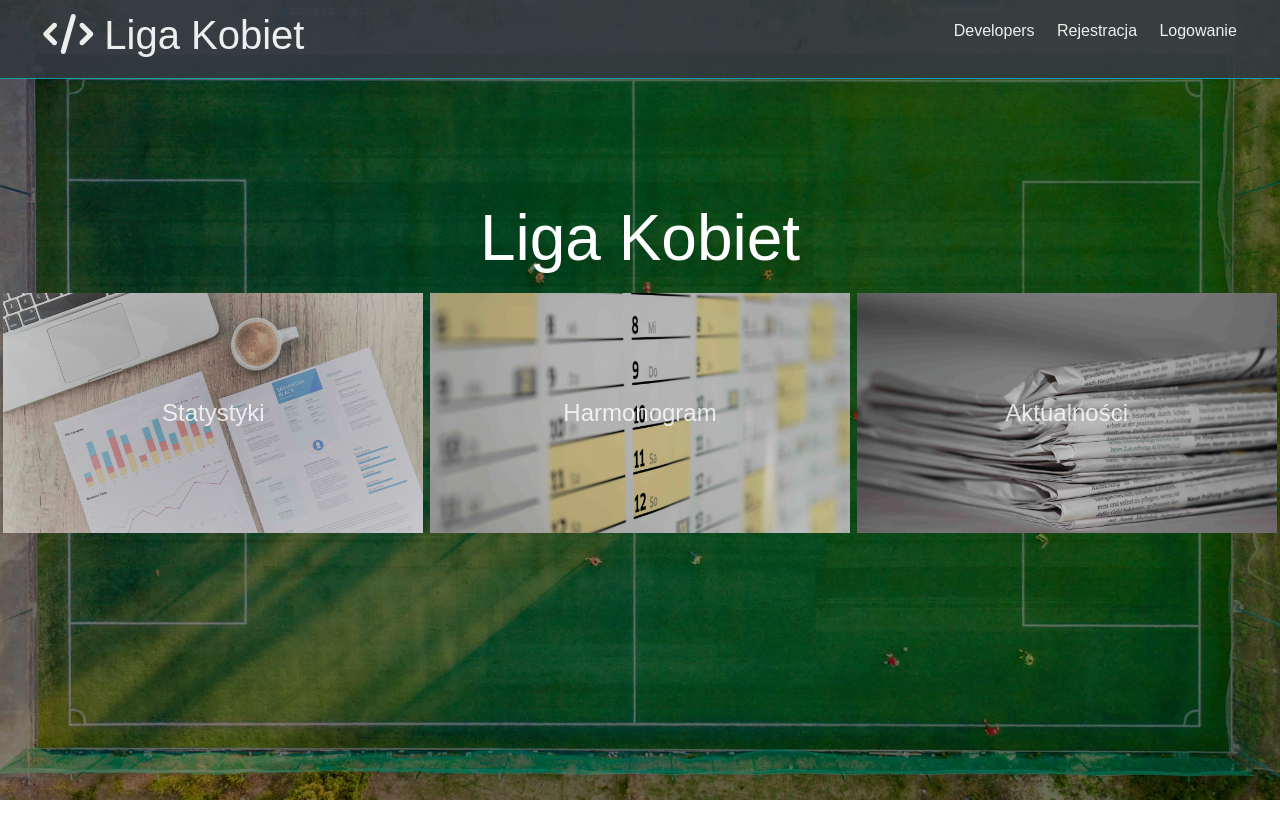
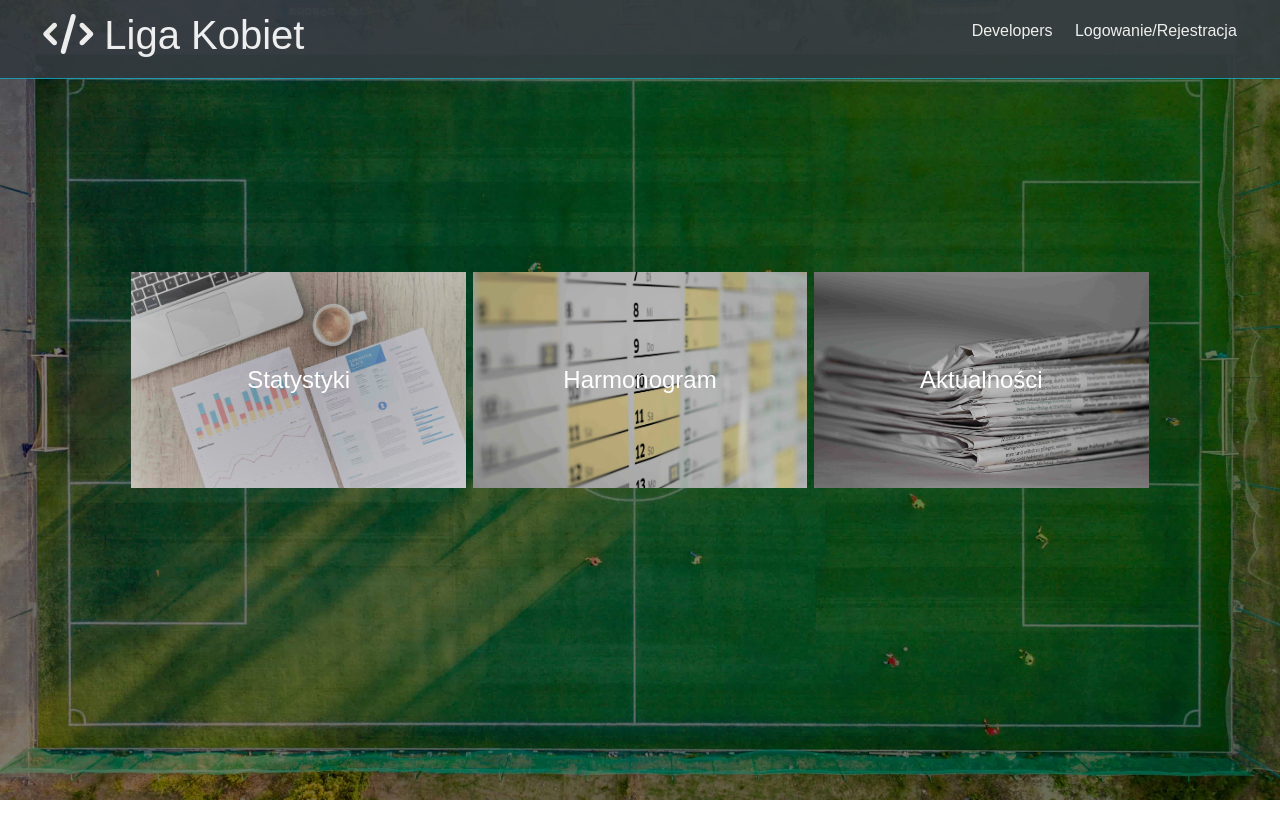
Before and after one commit to JestemTrzcinska/LigaKobiet, a React (Create React App) app in the folder client/: page / in a window 1280 px wide. Shown: the top 838 px of the page. After the commit the page ends 800 px from the top, so only its background shows below. Built offline with nearby package versions, Linux system fonts and the light colour scheme.

Commit message:
css to gówno

```diff
--- a/client/src/App.css
+++ b/client/src/App.css
@@ -320,6 +320,55 @@ button {
   margin-right: 0.6rem;
 }
 
+/* Logowanie Rejestracja */
+
+.logowanie1 {
+  position: relative;
+  background: url('./img/showcase3.jpg') no-repeat center center/cover;
+  height: 100vh;
+  text-align: center;
+}
+
+.logowanie2 {
+  background-color: rgba(0, 0, 0, 0.5);
+  width: 100%;
+  height: 100%;
+  color: #fff;
+}
+
+.logowanie3 {
+  height: 100%;
+  width: 80%;
+  display: flex;
+
+  flex-direction: row;
+  align-items: center;
+  justify-content: center;
+  text-align: center;
+  margin: auto;
+}
+
+@media (max-width: 499px) {
+  .logowanie3 {
+    display: inline;
+  }
+  .logowanie1 {
+    height: 103%;
+    width: 100%;
+  }
+  .logowanie2 {
+    padding-top: 15vh;
+  }
+  .col1 {
+    padding-top: 7vh;
+  }
+}
+@media (max-width: 270px) {
+  .col1 {
+    padding-top: 3vh;
+  }
+}
+
 /* Overlay */
 .dark-overlay {
   background-color: rgba(0, 0, 0, 0.5);
@@ -328,33 +377,28 @@ button {
   left: 0;
   width: 100%;
   height: 100%;
+  color: #fff;
+}
+
+.darkdark {
   padding-top: 25vh;
-  color: #fff;
 }
 
 /* Landing Page */
 .landing {
-  position: relative;
+  position: absolute;
+  width: 100%;
+  height: 100%;
   background: url('./img/showcase3.jpg') no-repeat center center/cover;
   height: 100vh;
-  text-align: center;
-}
-
-.landing-inner {
-  position: relative;
-  width: 100%;
-  height: 40%;
-
-  align-items: center;
-  text-align: center;
-  display: flex;
-  margin: auto;
 }
 
 .cards {
-  height: 100%;
-  width: 100%;
+  height: 60%;
+  width: 80%;
   display: flex;
+  margin: auto;
+
   flex-direction: row;
   align-items: center;
   justify-content: center;
@@ -379,14 +423,20 @@ button {
 .card-third a {
   color: white;
   font-size: 3vh;
-  opacity: 0.8;
 }
 
 .card-first a:hover,
 .card-sec a:hover,
 .card-third a:hover {
-  opacity: 1;
   font-size: 3.5vh;
+}
+
+@media (max-width: 486px) {
+  .cards {
+    display: grid;
+    height: 95%;
+    width: auto;
+  }
 }
 
 /* Profiles Page */
--- a/client/src/App.js
+++ b/client/src/App.js
@@ -2,8 +2,7 @@ import React, { Fragment } from 'react';
 import { BrowserRouter as Router, Route, Switch } from 'react-router-dom';
 import Navbar from './components/layout/Navbar';
 import Landing from './components/layout/Landing';
-import Register from './components/auth/Register';
-import Login from './components/auth/Login';
+import LoginRegister from './components/auth/LoginRegister';
 import Alert from './components/layout/Alert';
 // Redux
 import { Provider } from 'react-redux';
@@ -17,13 +16,10 @@ const App = () => (
       <Fragment>
         <Navbar />
         <Route exact path='/' component={Landing} />
-        <section className='container'>
-          <Alert />
-          <Switch>
-            <Route exact path='/register' component={Register} />
-            <Route exact path='/login' component={Login} />
-          </Switch>
-        </section>
+        <Alert />
+        <Switch>
+          <Route exact path='/loginregister' component={LoginRegister} />
+        </Switch>
       </Fragment>
     </Router>
   </Provider>
--- a/client/src/components/auth/Login.js
+++ b/client/src/components/auth/Login.js
@@ -17,7 +17,7 @@ const Login = () => {
   };
   return (
     <Fragment>
-      <div className='alert alert-danger'>Nieprawidłowe dane</div>
+      {/* <div className='alert alert-danger'>Nieprawidłowe dane</div> */}
       <p className='lead'>
         <i className='fas fa-user'></i> Zaloguj się na swoje konto
       </p>
--- /dev/null
+++ b/client/src/components/auth/LoginRegister.js
@@ -0,0 +1,23 @@
+import React from 'react';
+import { Col, Row } from 'react-bootstrap';
+import Login from './Login';
+import Register from './Register';
+
+const LoginRegister = () => {
+  return (
+    <div className='logowanie1'>
+      <div className='logowanie2'>
+        <div className='logowanie3'>
+          <Col>
+            <Login />
+          </Col>
+          <Col>
+            <Register />
+          </Col>
+        </div>
+      </div>
+    </div>
+  );
+};
+
+export default LoginRegister;
--- a/client/src/components/layout/Landing.js
+++ b/client/src/components/layout/Landing.js
@@ -1,25 +1,23 @@
 import React from 'react';
 import { Link } from 'react-router-dom';
+import { Col } from 'react-bootstrap';
 
 const Landing = () => {
   return (
     <section className='landing'>
-      <div className='dark-overlay'>
-        <h2 className='x-large'>Liga Kobiet</h2>
-        <div className='landing-inner'>
-          <div className='cards'>
-            <div className='cards card-first'>
-              <Link to='/stats'>Statystyki</Link>
-            </div>
+      <div className='dark-overlay darkdark'>
+        <div className='cards'>
+          <Col className='cards card-first'>
+            <Link to='/stats'>Statystyki</Link>
+          </Col>
 
-            <div className='cards card-sec'>
-              <Link to='/calendar'>Harmonogram</Link>
-            </div>
+          <Col className='cards card-sec'>
+            <Link to='/calendar'>Harmonogram</Link>
+          </Col>
 
-            <div className='cards card-third'>
-              <Link to='/news'>Aktualności</Link>
-            </div>
-          </div>
+          <Col className='cards card-third'>
+            <Link to='/news'>Aktualności</Link>
+          </Col>
         </div>
       </div>
     </section>
@@ -44,3 +42,21 @@ export default Landing;
   </Row>
 </div>
 </section> */
+
+// <div className='landing'>
+// <div className='dark-overlay'>
+//   <div className='logowanie'>
+//     <Col className='cards card-first'>
+//       <Link to='/stats'>Statystyki</Link>
+//     </Col>
+
+//     <Col className='cards card-sec'>
+//       <Link to='/calendar'>Harmonogram</Link>
+//     </Col>
+
+//     <Col className='cards card-third'>
+//       <Link to='/news'>Aktualności</Link>
+//     </Col>
+//   </div>
+// </div>
+// </div>
--- a/client/src/components/layout/Navbar.js
+++ b/client/src/components/layout/Navbar.js
@@ -3,7 +3,7 @@ import { Link } from 'react-router-dom';
 
 const Navbar = () => {
   return (
-    <nav className='navbar bg-dark'>
+    <div className='navbar bg-dark'>
       <h1>
         <Link to='/'>
           <i className='fas fa-code'></i> Liga Kobiet
@@ -14,13 +14,10 @@ const Navbar = () => {
           <Link to='/profiles'>Developers</Link>
         </li>
         <li>
-          <Link to='/register'>Rejestracja</Link>
-        </li>
-        <li>
-          <Link to='/login'>Logowanie</Link>
+          <Link to='/loginregister'>Logowanie/Rejestracja</Link>
         </li>
       </ul>
-    </nav>
+    </div>
   );
 };
 
--- a/package.json
+++ b/package.json
@@ -20,7 +20,8 @@
     "jsonwebtoken": "^8.5.1",
     "moment": "^2.24.0",
     "mongoose": "^5.7.12",
-    "request": "^2.88.0"
+    "request": "^2.88.0",
+    "styled-components": "^4.4.1"
   },
   "devDependencies": {
     "concurrently": "^5.0.0",
```
Also changed, not shown: 1 other file (tests, documents, lock files or other folders).
